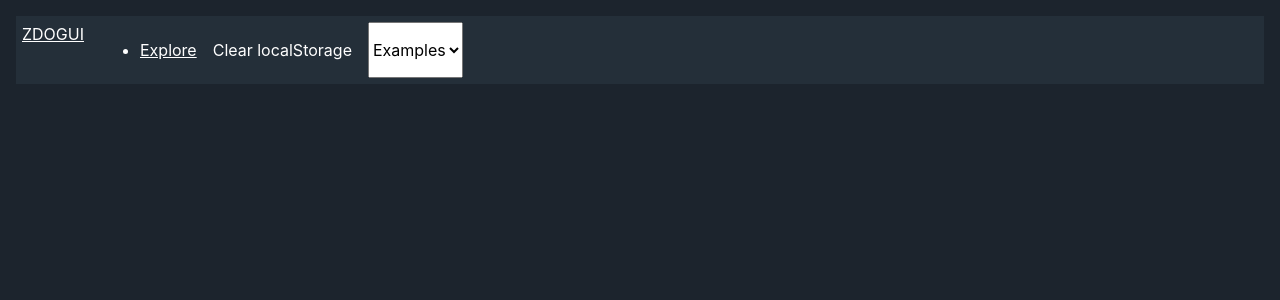
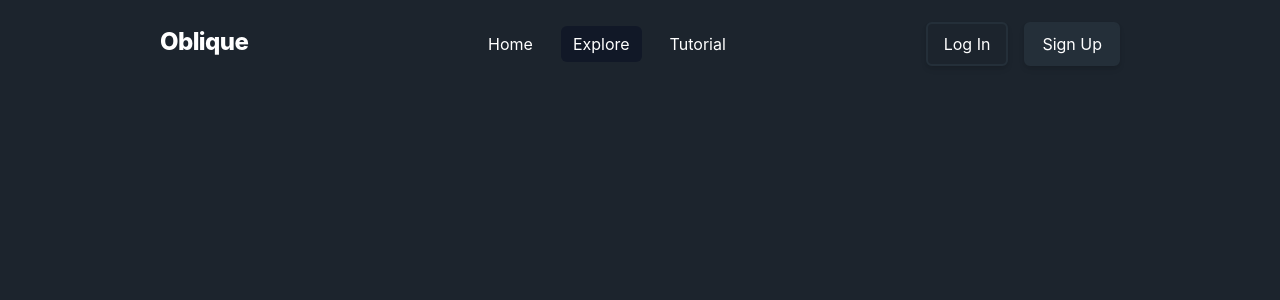
Before and after one commit to etd2w/zdog-ui, a React (Create React App) app: page /explore in a window 1280 px wide. Shown: the top 300 px of the page. Built offline with nearby package versions, Linux system fonts and the light colour scheme.

Commit message:
Landing page

```diff
--- a/public/index.html
+++ b/public/index.html
@@ -5,7 +5,7 @@
     <meta name="viewport" content="width=device-width, initial-scale=1" />
     <meta name="theme-color" content="#000000" />
     <meta name="description" content="Zdog editor" />
-    <title>Zdog UI</title>
+    <title>Oblique</title>
   </head>
   <body>
     <noscript>You need to enable JavaScript to run this app.</noscript>
--- a/src/App.js
+++ b/src/App.js
@@ -1,16 +1,14 @@
 import { Route } from "react-router";
 import Canvas from "./components/Canvas";
 import ListOfLayers from "./components/ListOfLayers/ListOfLayers";
-import Navigation from "./components/Navigation";
 import ShapeProps from "./components/ShapeProps";
 import Explore from "./pages/Explore";
+import Landing from "./pages/Landing";
 
 function App() {
   return (
     <>
-      <Navigation />
-
-      <Route path="/" exact>
+      <Route path="/app">
         <main className="switcher">
           <div>
             <ListOfLayers />
@@ -18,6 +16,9 @@ function App() {
             <ShapeProps />
           </div>
         </main>
+      </Route>
+      <Route path="/" exact>
+        <Landing />
       </Route>
       <Route path="/explore">
         <Explore />
--- a/src/components/Navigation/index.js
+++ b/src/components/Navbar/index.js
@@ -1,14 +1,14 @@
-import { Link } from "react-router-dom";
+import { NavLink, Link } from "react-router-dom";
 import styles from "./style.module.css";
 import createCanvas from "../../utils";
 import { useDispatch } from "react-redux";
 
-export default function Navigation() {
+export default function Navbar() {
   const dispatch = useDispatch();
 
   const handleSelect = event => {
     if (event.target.value) {
-      fetch(`./${event.target.value}.js`).then(response => {
+      fetch(`./modelExamples/${event.target.value}.js`).then(response => {
         response.json().then(response => {
           dispatch({
             type: "ILLO_CREATED",
@@ -27,23 +27,42 @@ export default function Navigation() {
   return (
     <div className={styles.nav}>
       <span>
-        <Link to="/">ZDOGUI</Link>
+        <Link className={styles.logo} to="/">
+          Oblique
+        </Link>
       </span>
 
       <nav>
         <ul>
           <li>
-            <Link to="/explore">Explore</Link>
+            <NavLink exact activeClassName={styles.active} to="/">
+              Home
+            </NavLink>
+          </li>
+          <li>
+            <NavLink activeClassName={styles.active} to="/explore">
+              Explore
+            </NavLink>
+          </li>
+          <li>
+            <NavLink activeClassName={styles.active} to="/tutorial">
+              Tutorial
+            </NavLink>
           </li>
         </ul>
       </nav>
 
-      <button onClick={() => localStorage.clear()}>Clear localStorage</button>
+      <div className={styles.buttons}>
+        <button>Log In</button>
+        <button>Sign Up</button>
+      </div>
+
+      {/* <button onClick={() => localStorage.clear()}>Clear localStorage</button>
       <select name="models" onChange={handleSelect}>
         <option value="">Examples</option>
         <option value="houses">Houses</option>
         <option value="shape">Shape</option>
-      </select>
+      </select> */}
     </div>
   );
 }
--- /dev/null
+++ b/src/components/Navbar/style.module.css
@@ -0,0 +1,62 @@
+.nav {
+  display: flex;
+  justify-content: space-between;
+  align-items: baseline;
+  padding: 0 9rem;
+}
+
+.nav ul {
+  display: flex;
+  list-style: none;
+}
+
+.nav ul > * + * {
+  margin-left: 1rem;
+}
+
+.logo {
+  font-family: Inter;
+  font-style: normal;
+  font-weight: 800;
+  font-size: 24px;
+  line-height: 32px;
+  letter-spacing: -0.025em;
+  text-decoration: none;
+}
+
+.nav ul li a {
+  padding: 0.5rem 0.75rem;
+  border-radius: 6px;
+  text-decoration: none;
+}
+
+.nav ul li a:hover {
+  padding: 0.5rem 0.75rem;
+  border-radius: 6px;
+  text-decoration: none;
+  background: #111827;
+}
+
+.buttons {
+  display: flex;
+}
+
+.buttons button {
+  padding: 0.5rem 1rem;
+  border: 2px solid #242f39;
+  border-radius: 6px;
+  box-shadow: 0px 4px 6px -1px rgba(0, 0, 0, 0.1),
+    0px 2px 4px -1px rgba(0, 0, 0, 0.06);
+}
+
+.buttons button:nth-child(2) {
+  background: #242f39;
+}
+
+.buttons > * + * {
+  margin-left: 1rem;
+}
+
+.active {
+  background: #111827;
+}
--- a/src/components/Navigation/style.module.css
+++ /dev/null
@@ -1,9 +0,0 @@
-.nav {
-  display: flex;
-  background-color: #242f39;
-  padding: 0.375rem;
-}
-
-.nav > * + * {
-  margin-left: 1rem;
-}
--- a/src/pages/Explore.js
+++ b/src/pages/Explore.js
@@ -1,4 +1,6 @@
 import { useEffect } from "react";
+import { validate as uuidValidate } from "uuid";
+import Navbar from "../components/Navbar";
 import createCanvas from "../utils";
 import styles from "./explore.module.css";
 
@@ -6,12 +8,25 @@ export default function Explore() {
   useEffect(() => {
     if (localStorage.length !== 0) {
       Object.keys(localStorage).forEach(model => {
-        createCanvas(`canvas[data-uuid='${model}']`, {}, model);
+        if (uuidValidate(model)) {
+          createCanvas(`canvas[data-uuid='${model}']`, {}, model);
+        }
       });
     }
   }, []);
 
-  return Object.keys(localStorage).map(model => (
-    <canvas className={styles.canvas_example} key={model} data-uuid={model} />
-  ));
+  return (
+    <>
+      <Navbar />
+      <div>
+        {Object.keys(localStorage).map(model => (
+          <canvas
+            className={styles.canvas_example}
+            key={model}
+            data-uuid={model}
+          />
+        ))}
+      </div>
+    </>
+  );
 }
--- /dev/null
+++ b/src/pages/Landing.js
@@ -0,0 +1,38 @@
+import { Link } from "react-router-dom";
+import Navbar from "../components/Navbar";
+import styles from "./landing.module.css";
+
+export default function Landing() {
+  return (
+    <div>
+      <header>
+        <Navbar />
+      </header>
+      <main>
+        <header className={styles.header}>
+          <div className={styles.lead}>
+            <h1>
+              Oblique is a free, <br /> online <span>pseudo-3D</span> <br />
+              modeling app
+            </h1>
+            <p>
+              The most accessible pseudo-3D design platform. No downloads,
+              <br /> all in the browser. Free to use for any purpose, forever.
+            </p>
+            <div className={styles.buttons}>
+              <Link className={styles.button} to="/app">
+                Create Project
+              </Link>
+              {/* <button className={styles.button}>Create Project</button> */}
+              <button className={styles.button}>Sign Up</button>
+            </div>
+          </div>
+          <div>
+            <img src="./canvasImage.png" alt="example" />
+            <button className={styles.button}>Open In the App</button>
+          </div>
+        </header>
+      </main>
+    </div>
+  );
+}
--- /dev/null
+++ b/src/pages/landing.module.css
@@ -0,0 +1,55 @@
+.header {
+  display: flex;
+  justify-content: space-between;
+  align-items: center;
+  display: flex;
+  width: 100%;
+  padding: 3rem 10rem;
+}
+
+.lead h1 {
+  font-family: Inter;
+  font-style: normal;
+  font-weight: 800;
+  font-size: 60px;
+  line-height: 100%;
+  letter-spacing: -0.025em;
+}
+
+.lead p {
+  margin-top: 1.5rem;
+  font-family: Inter;
+  font-style: normal;
+  font-weight: normal;
+  font-size: 20px;
+  line-height: 28px;
+  color: #d1d5db;
+}
+
+.lead h1 span {
+  color: #a9cf54;
+}
+
+.buttons {
+  display: flex;
+  margin-top: 40px;
+}
+
+.button {
+  padding: 0.8rem 2rem;
+  border-radius: 3px;
+  box-shadow: 0px 4px 6px -1px rgba(0, 0, 0, 0.1),
+    0px 2px 4px -1px rgba(0, 0, 0, 0.06);
+  background: #242f39;
+  font-weight: 600;
+}
+
+.buttons a {
+  background: #a9cf54;
+  color: #242f39;
+  text-decoration: none;
+}
+
+.buttons button:nth-child(2) {
+  margin-left: 1rem;
+}
```
Also changed, not shown: public/canvasImage.png (added).
